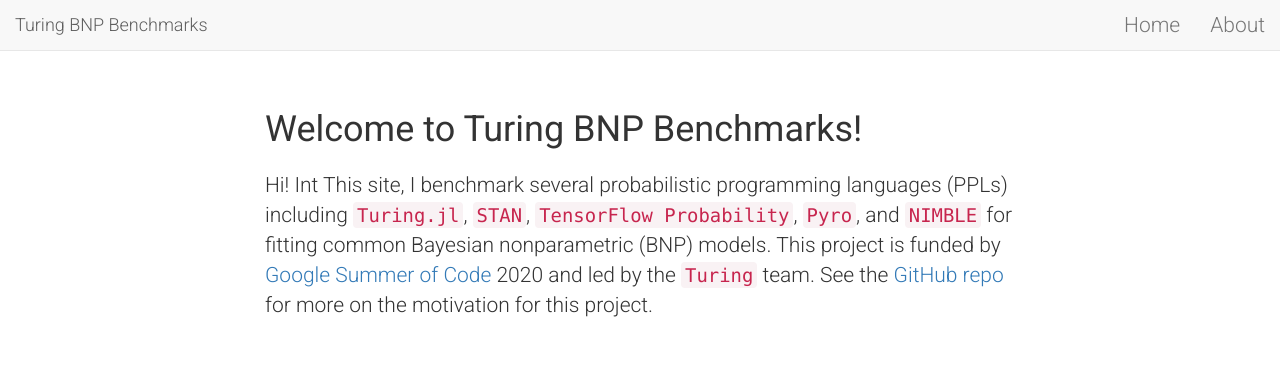
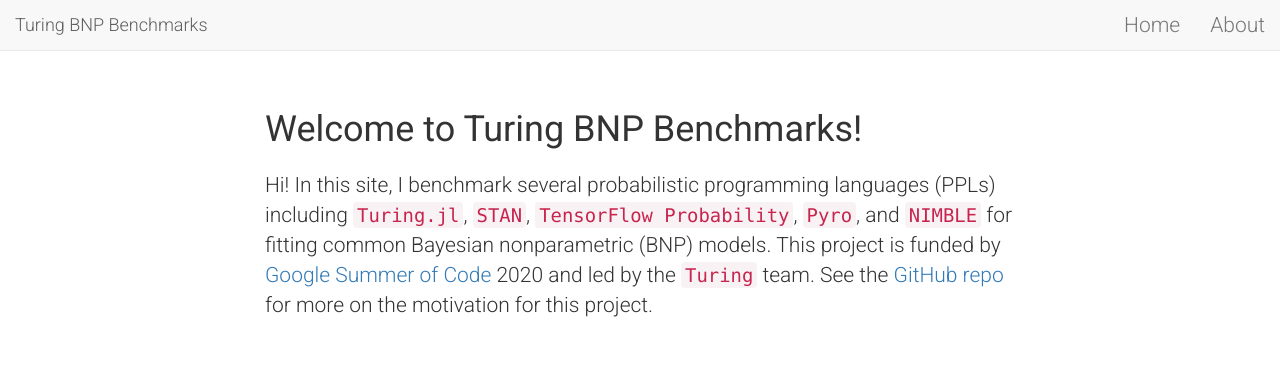
Before and after one commit to luiarthur/TuringBnpBenchmarks, a Jekyll site: the page built from docs/index.md, in a window 1280 px wide. Shown: the top 365 px of the page. Built offline with Jekyll 4.4.1, drawn with Linux system fonts in a browser that asks for light colours; comment, search, counter and statistics services are not loaded; our own code applies the rules of GitHub Pages for plain Markdown files.

Commit message:
typo fixes

```diff
--- a/docs/index.md
+++ b/docs/index.md
@@ -9,7 +9,7 @@
 It is way more interesting.
 -->
 
-Hi! Int This site, I benchmark several probabilistic programming languages
+Hi! In this site, I benchmark several probabilistic programming languages
 (PPLs) including [`Turing.jl`][1], [`STAN`][2], [`TensorFlow Probability`][3],
 [`Pyro`][4], and [`NIMBLE`][5] for fitting common Bayesian nonparametric (BNP)
 models. This project is funded by [Google Summer of Code][6] 2020 and led by
```
Also changed, not shown: docs/About.md (+1 -1 lines).
